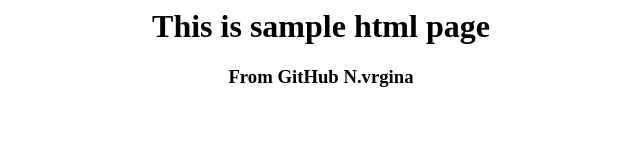
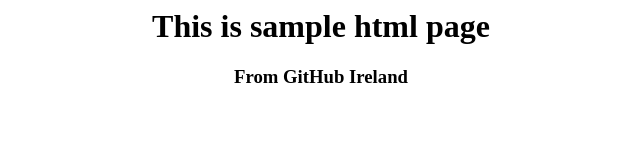
Before and after one commit to SubbuDevasani/Application-test, a plain HTML site: page index.html in a window 1280 px wide. Shown: the full height of the page, 319-959 px from the left. Drawn offline with Linux system fonts and the light colour scheme.

Commit message:
Update index.html

```diff
--- a/index.html
+++ b/index.html
@@ -1,4 +1,4 @@
 <html><center>
 <h1> This is sample html page </h1>
-<h3> From GitHub N.vrgina </h3>
+<h3> From GitHub Ireland </h3>
 </center><html>
```
